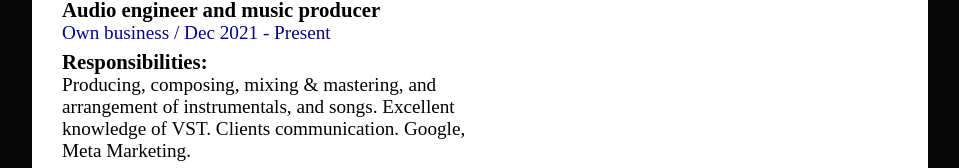
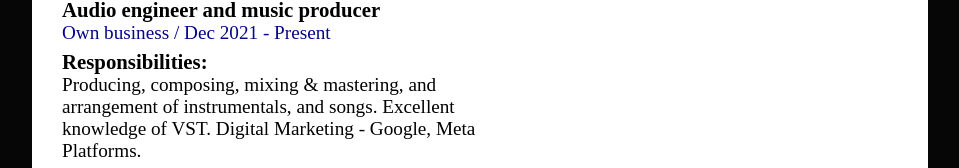
Before and after one commit to Alexander6560/Alexander6560.github.io, a plain HTML site: page index.html in a window 1280 px wide. Shown: the part 1073-1241 px from the top of the page, without its empty margins (160-1119 px from the left). Drawn offline with Linux system fonts and the light colour scheme; a web font is replaced by a local one.

Commit message:
Correction
New

```diff
--- a/index.html
+++ b/index.html
@@ -67,7 +67,7 @@
             Responsibilities:
                         </div>
           <div class="subtitle">Producing, composing, mixing & mastering, and arrangement of   instrumentals, and songs.
-            Excellent knowledge of VST. Clients communication. Google, Meta Marketing.</div>
+            Excellent knowledge of VST. Digital Marketing - Google, Meta Platforms.</div>
             <div class="title">Real estate appraiser <br>
               <div class="time">Advance Valuations, Piraeus bank, Postbank, Dskbank <br>/ Jan 2016 - Oct 2021</div>
 
```
